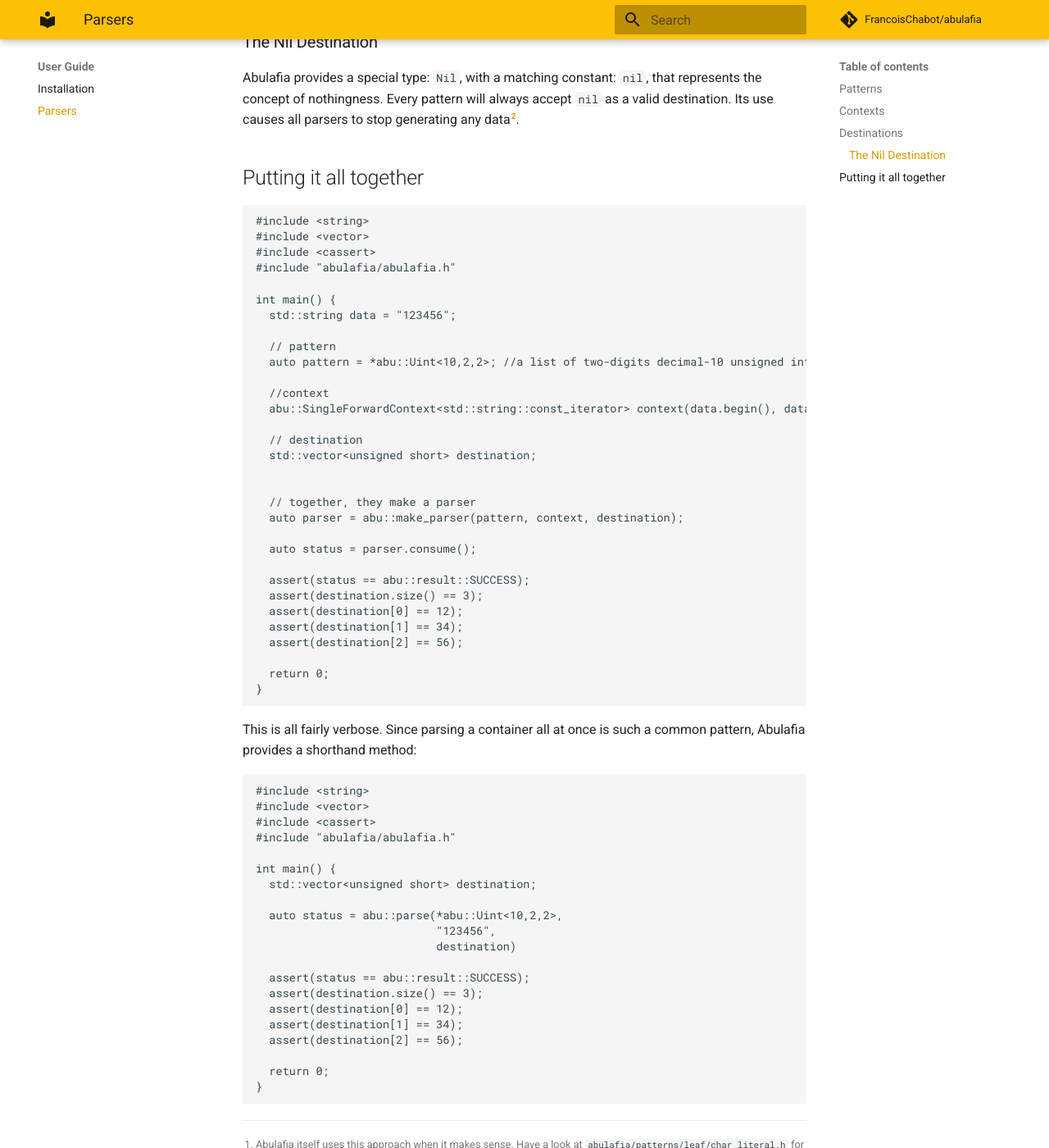
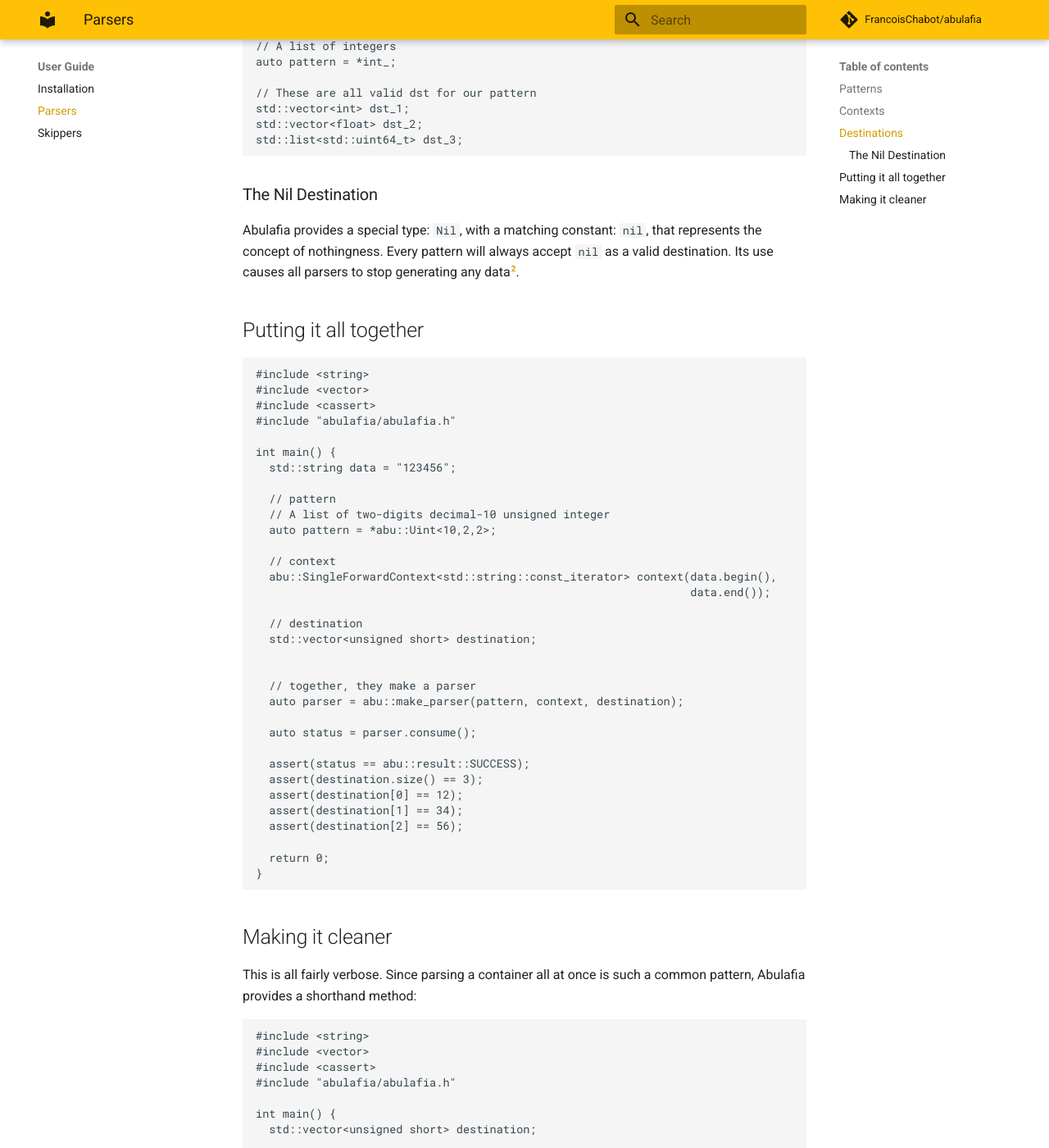
Before and after one commit to FrancoisChabot/abulafia, an MkDocs documentation site: the page built from docs/guide/02_parsers.md, in a window 1280 px wide and 1400 px high, scrolled down 1251 px. Shown: the whole window at 82% size. Built offline with MkDocs 1.6.1 and Material for MkDocs 9.7.7, drawn with Linux system fonts in a browser that asks for light colours; comment, search, counter and statistics services are not loaded; old or Windows-style settings are respelled for this version of MkDocs; some of the changed text lies outside the part shown.

Commit message:
Added a documentation chapter to introduce skippers

````diff
--- a/docs/guide/02_parsers.md
+++ b/docs/guide/02_parsers.md
@@ -30,8 +30,17 @@
 
 ## Destinations
 
-Quite simply where the parser will store any and all extracted data. As long as the various assignments being done in the parsers are compatible with the
-type that's currently being passed to it.
+Quite simply where the parser will store any and all extracted data. A parser will accept any type that are compatible with the assingments being performed in the parser.
+
+For example:
+
+    // A list of integers
+    auto pattern = *int_;
+
+    // These are all valid dst for our pattern
+    std::vector<int> dst_1;
+    std::vector<float> dst_2;
+    std::list<std::uint64_t> dst_3;
 
 ### The Nil Destination
 
@@ -56,10 +65,12 @@
   std::string data = "123456";
 
   // pattern
-  auto pattern = *abu::Uint<10,2,2>; //a list of two-digits decimal-10 unsigned integer
+  // A list of two-digits decimal-10 unsigned integer
+  auto pattern = *abu::Uint<10,2,2>;
 
-  //context
-  abu::SingleForwardContext<std::string::const_iterator> context(data.begin(), data.end());
+  // context
+  abu::SingleForwardContext<std::string::const_iterator> context(data.begin(),
+                                                                 data.end());
 
   // destination
   std::vector<unsigned short> destination;
@@ -80,6 +91,7 @@
 }
 ```
 
+## Making it cleaner
 This is all fairly verbose. Since parsing a container all at once is such a common pattern, Abulafia provides a shorthand method:
 
 ```
@@ -93,13 +105,9 @@
 
   auto status = abu::parse(*abu::Uint<10,2,2>,
                            "123456",
-                           destination)
+                           destination);
 
   assert(status == abu::result::SUCCESS);
-  assert(destination.size() == 3);
-  assert(destination[0] == 12);
-  assert(destination[1] == 34);
-  assert(destination[2] == 56);
 
   return 0;
 }
--- a/mkdocs.yml
+++ b/mkdocs.yml
@@ -16,6 +16,7 @@
 - User Guide:
   - 'Installation': 'guide/01_installation.md'
   - 'Parsers': 'guide/02_parsers.md'
+  - 'Skippers': 'guide/03_skippers.md'
 - Reference:
   - 'Quick Reference': 'patterns/reference.md'
   - 'Leaf parsers':
````
Also changed, not shown: docs/guide/03_skippers.md (added, +53 -0 lines).
